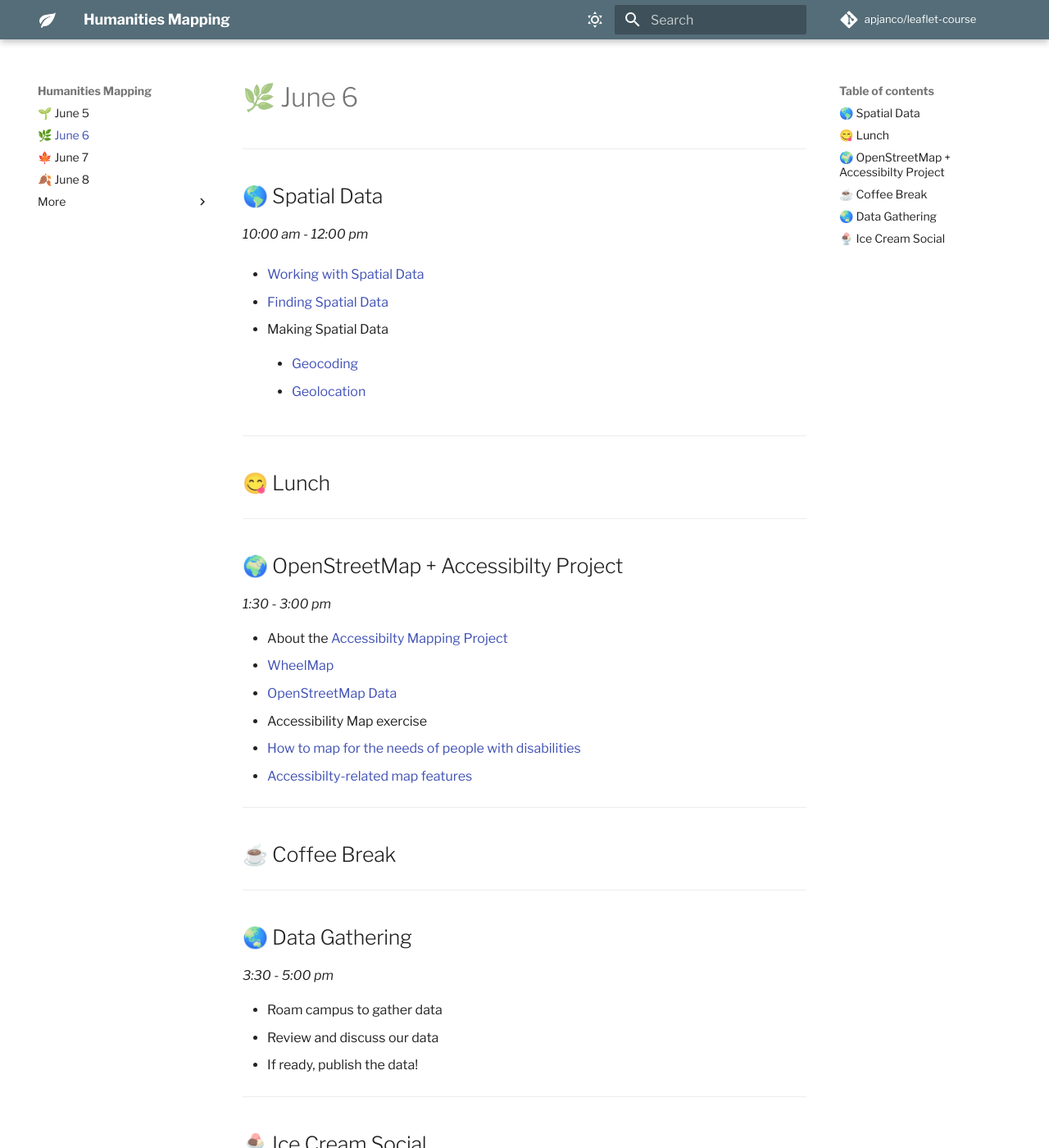
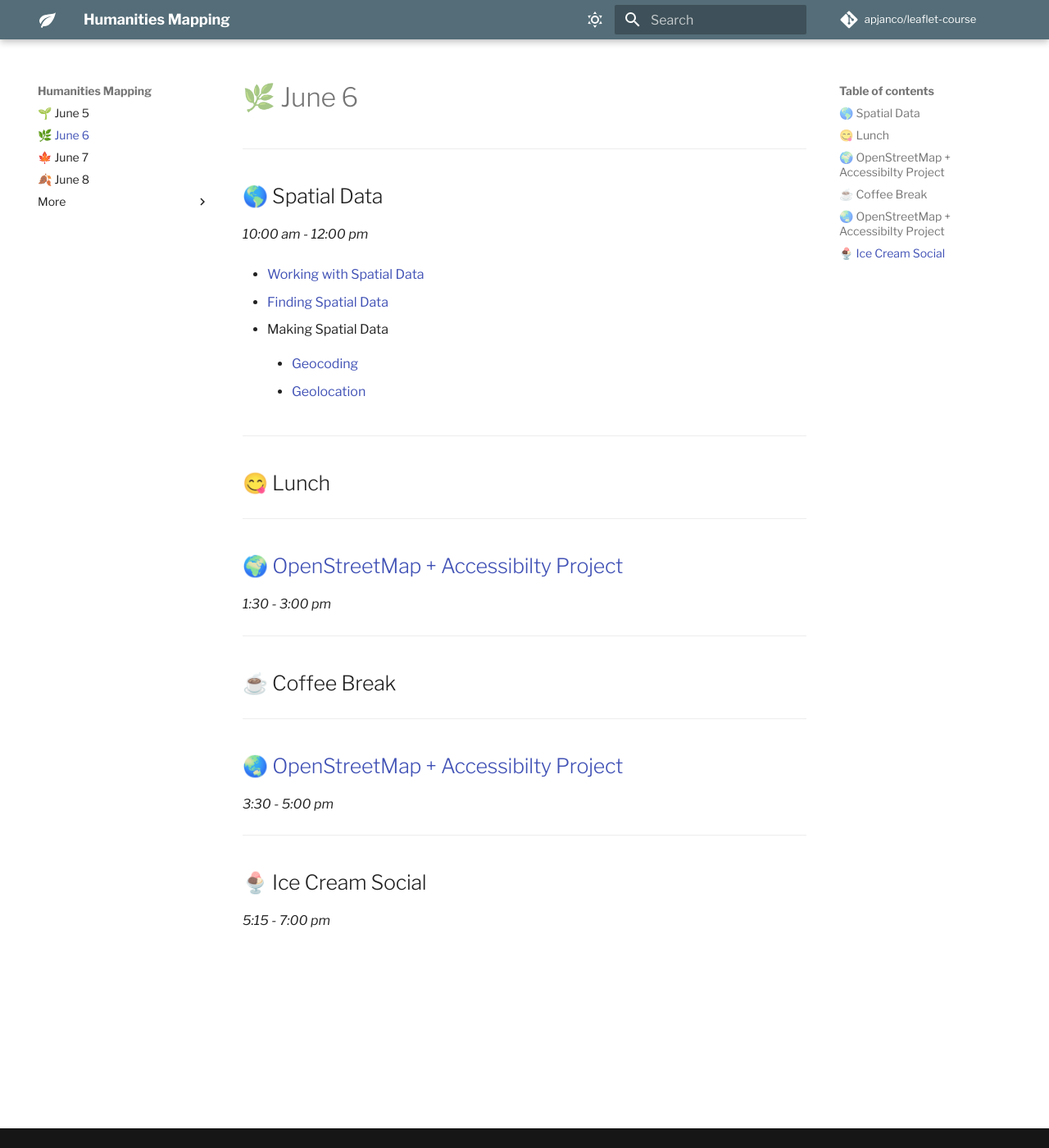
Before and after one commit to apjanco/leaflet-course, an MkDocs documentation site: the page built from docs/day2.md, in a window 1280 px wide and 1400 px high. Shown: the whole window at 82% size. Built offline with MkDocs 1.6.1 and Material for MkDocs 9.7.7, drawn with Linux system fonts in a browser that asks for light colours.

Commit message:
working on accessibility project

```diff
--- a/docs/day2.md
+++ b/docs/day2.md
@@ -20,15 +20,9 @@ _10:00 am - 12:00 pm_
 
 <hr>
 
-## 🌍 OpenStreetMap + Accessibilty Project
+## 🌍 [OpenStreetMap + Accessibilty Project](../accessibility-project/)
 _1:30 - 3:00 pm_
 
-- About the [Accessibilty Mapping Project](https://web.sas.upenn.edu/access-map/accessibility-map/)
-- [WheelMap](https://wheelmap.org/nodes/-32120084)
-- [OpenStreetMap Data](https://wiki.openstreetmap.org/wiki/Beginners_Guide_1.3)
-- Accessibility Map exercise
-  - [How to map for the needs of people with disabilities](https://wiki.openstreetmap.org/wiki/How_to_map_for_the_needs_of_people_with_disabilities)
-  - [Accessibilty-related map features](https://wiki.openstreetmap.org/wiki/Disabilities)
 
 <hr>
 
@@ -36,12 +30,9 @@ _1:30 - 3:00 pm_
 
 <hr>
 
-## 🌏 Data Gathering
+## 🌏 [OpenStreetMap + Accessibilty Project](../accessibility-project/)
 _3:30 - 5:00 pm_
 
-- Roam campus to gather data
-- Review and discuss our data
-- If ready, publish the data!
 
 <hr>
 
```
Also changed, not shown: docs/accessibility-project.md (added, +41 -0 lines), notes/day2.md (+9 -0 lines).
